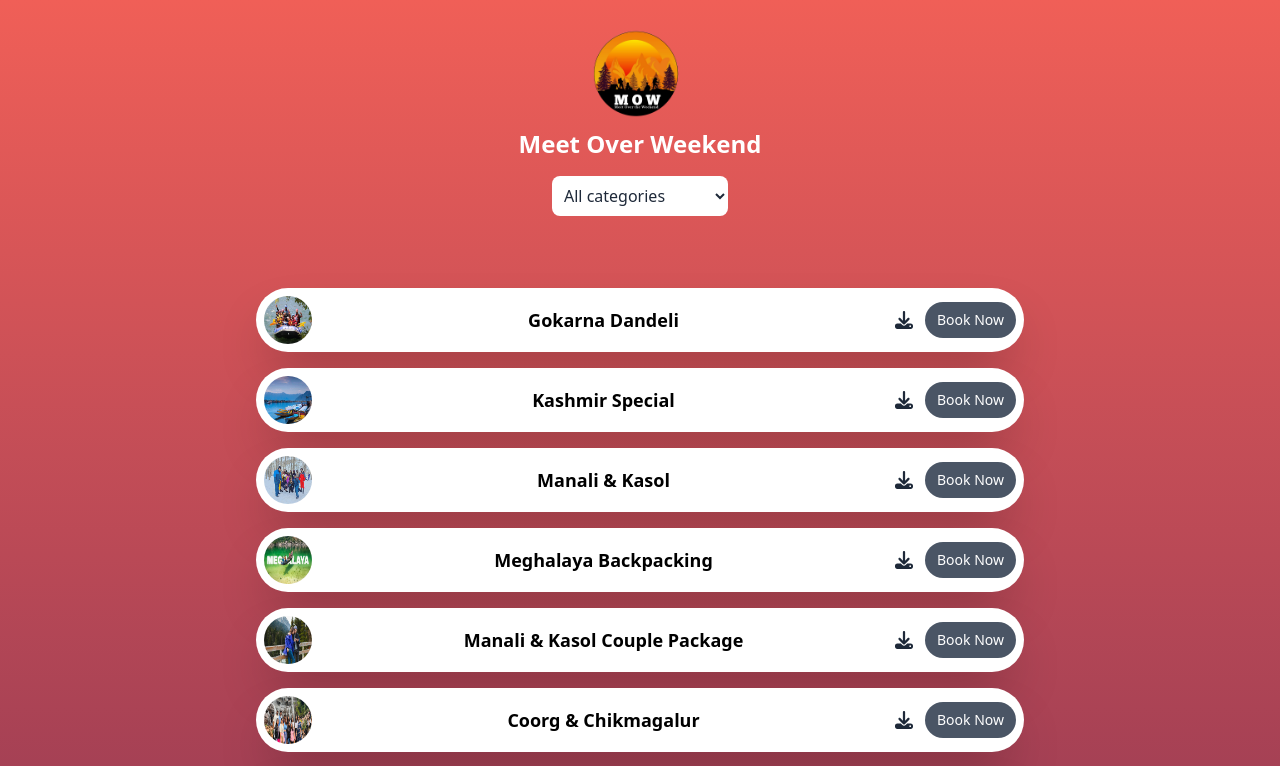
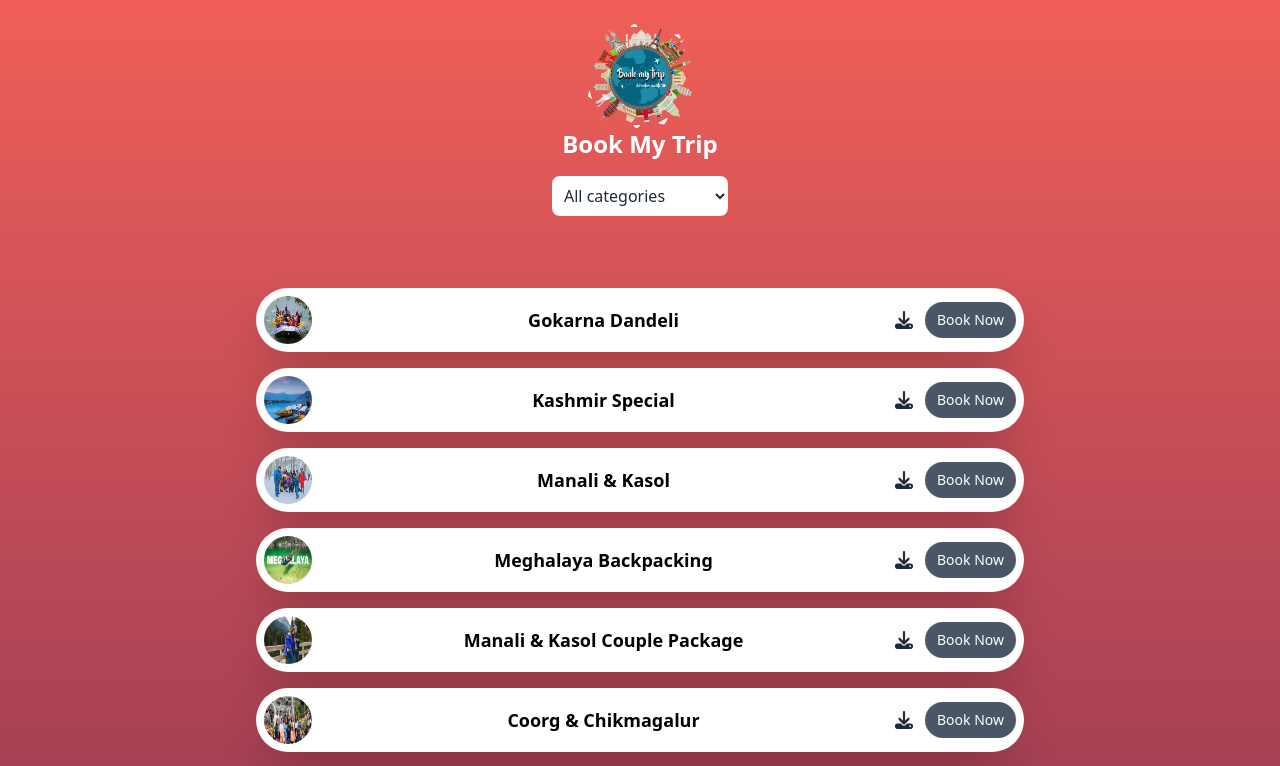
Before and after one commit to chandu-1417/meet-over-weekend, a React (Vite) app: page / in a window 1280 px wide. Shown: the top 766 px of the page. Built offline with nearby package versions, Linux system fonts and the light colour scheme.

Commit message:
Update : Logo and Title Change

```diff
--- a/index.html
+++ b/index.html
@@ -4,7 +4,7 @@
     <meta charset="UTF-8" />
     <link rel="icon" type="image/svg+xml" href="./src//assets//logo.png" />
     <meta name="viewport" content="width=device-width, initial-scale=1.0" />
-    <title>MOW</title>
+    <title>BookMyTrip</title>
   </head>
   <body>
     <div id="root"></div>
--- a/src/Pages/BookingDetails.jsx
+++ b/src/Pages/BookingDetails.jsx
@@ -127,7 +127,7 @@ const BookingDetails = () => {
       <header className="text-center mb-6">
         <img src={logo} alt="Logo" className="h-20 mx-auto" />
         <p className="text-lg">BOOKING PORTAL</p>
-        <h1 className="text-3xl font-bold">Meet Over Weekend</h1>
+        <h1 className="text-3xl font-bold">Book My Trip</h1>
         <p className='pb-4'>Customer Support: +91 XXXXX XXXXX</p>
 
       </header>
--- a/src/Pages/SelectCategory.jsx
+++ b/src/Pages/SelectCategory.jsx
@@ -71,7 +71,7 @@ const SelectCategory = () => {
     <div className='w-full min-h-[100vh] bg-gradient-to-b from-[#f05f57] to-[#360940]'>
       <div className='flex flex-col items-center py-6'>
         <img src={logo} alt='Logo' className='h-[13vh] w-[13vh]' />
-        <h2 className='text-2xl font-bold text-white'>Meet Over Weekend</h2>
+        <h2 className='text-2xl font-bold text-white'>Book My Trip</h2>
 
         {/* Category Filter Dropdown */}
         <div className='mt-4 w-44'>
```
Also changed, not shown: src/assets/logo.png.
